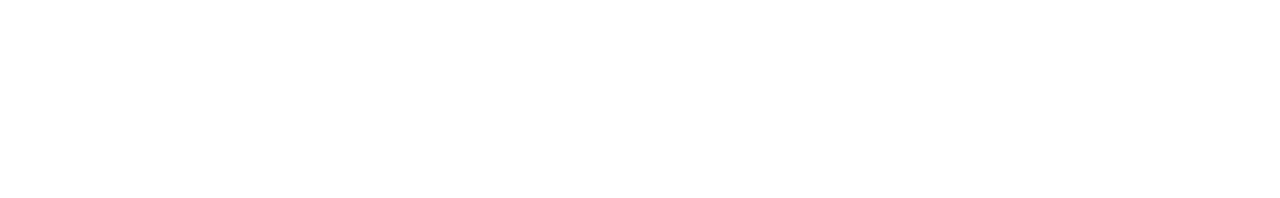
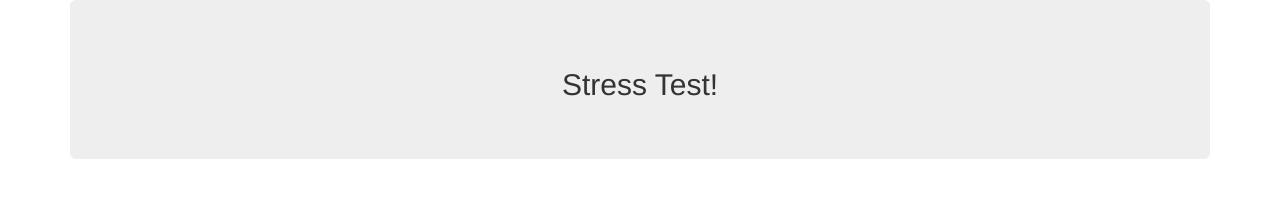
Before and after one commit to BenW2140/Stress-Test, a plain HTML site: page index.html in a window 1280 px wide. Drawn offline with Linux system fonts and the light colour scheme.

Commit message:
initial commit. Adds jumbotron, first css styling change
Co-authored-by: Ben White <bwhite2140@outlook.com>

```diff
--- a/css/styles.css
+++ b/css/styles.css
@@ -0,0 +1,3 @@
+.jumbotron h2 {
+  text-align: center;
+}
--- a/index.html
+++ b/index.html
@@ -7,9 +7,14 @@
   <link href="css/styles.css" rel="stylesheet" type="text/css">
   <script src="js/jquery-3.5.1.js"></script>
   <script src="js/scripts.js"></script>
-  <title>Document</title>
+  <title>Stress Test</title>
 </head>
 <body>
+  <div class="container">
+    <div class="jumbotron">
+      <h2>Stress Test!</h2>
+    </div>
 
+  </div>
 </body>
 </html>
```
